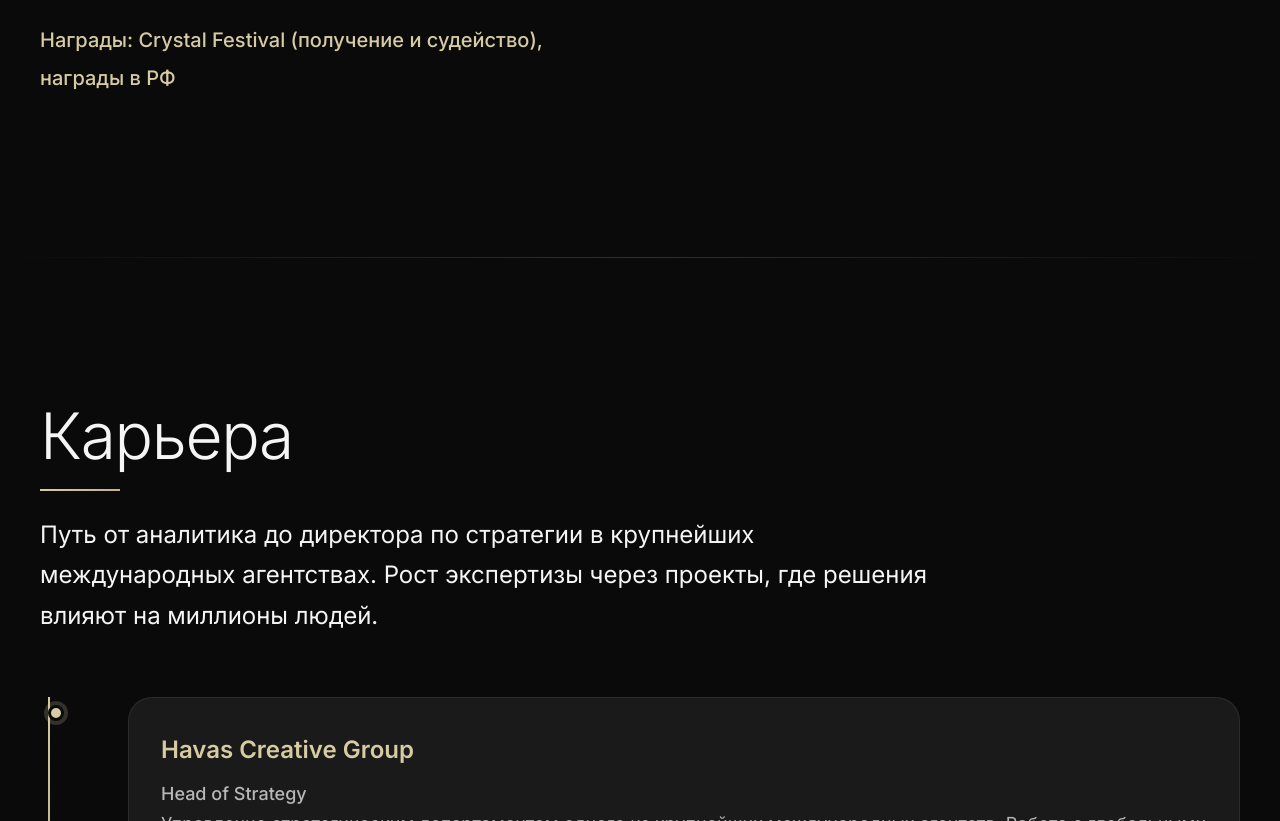
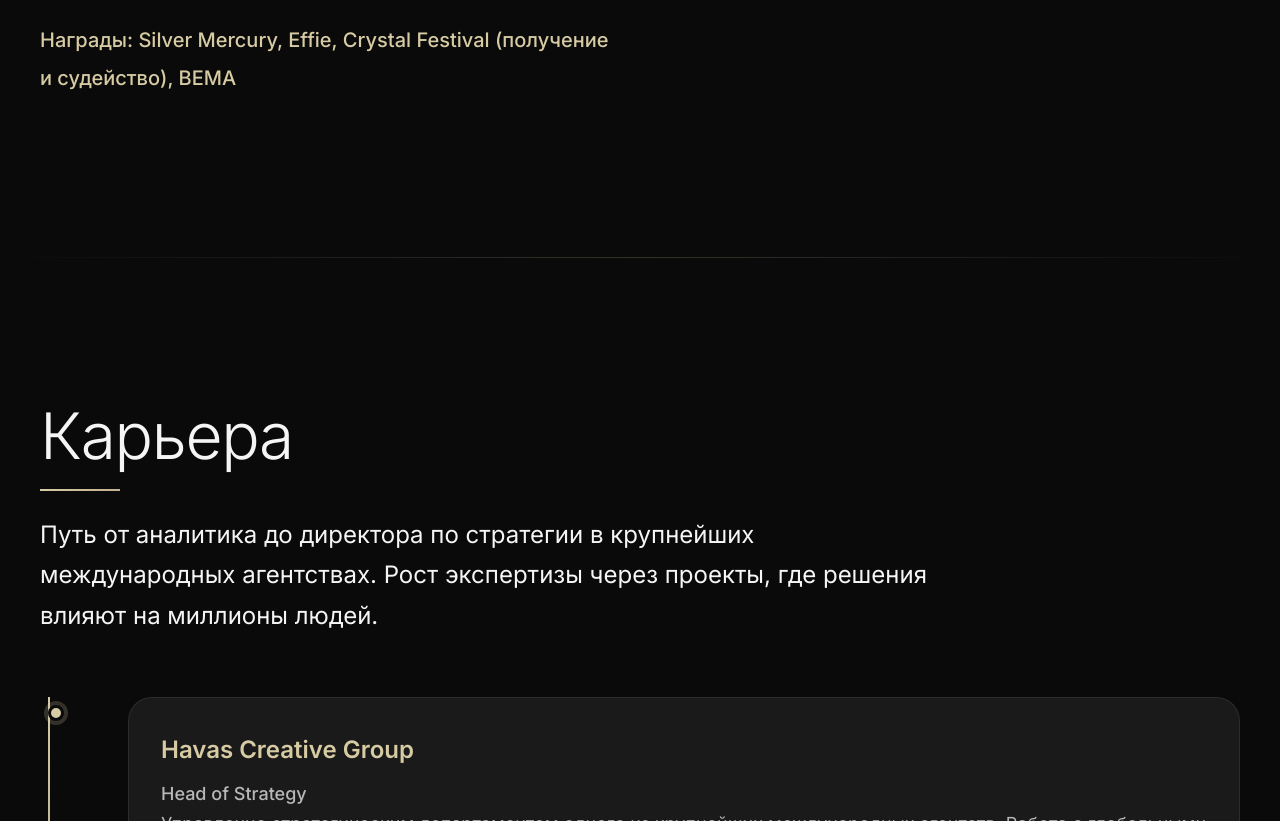
Before and after one commit to vasilievyakov/cv-landing, a plain HTML site: page index.html in a window 1280 px wide. Shown: the part 1730-2551 px from the top of the page. Drawn offline with Linux system fonts and the light colour scheme.

Commit message:
Add all awards: Silver Mercury, Effie, Crystal Festival, BEMA

```diff
--- a/index.html
+++ b/index.html
@@ -797,7 +797,7 @@
                 <div>
                     <p class="section-intro"><strong>Яков Васильев</strong>. Стратег, исследователь и консультант по AI. Пятнадцать лет на стыке стратегии, культуры и технологий.</p>
                     <p class="about-text">Путь от аналитика до директора по стратегии в крупнейших международных агентствах. Управлял стратегическим департаментом в <strong>Havas Creative Group</strong>. Работал в <strong>Leo Burnett</strong> и <strong>Louder</strong> над проектами, где решения влияют на миллионы людей. Получал и судил награды в России и Crystal Festival. Помогаю брендам выстраивать смысловую структуру бизнеса. Решения рождаются из понимания, а не из шума.</p>
-                    <p class="about-text" style="margin-top: 24px; color: var(--accent); font-weight: 500;">Награды: Crystal Festival (получение и судейство), награды в РФ</p>
+                    <p class="about-text" style="margin-top: 24px; color: var(--accent); font-weight: 500;">Награды: Silver Mercury, Effie, Crystal Festival (получение и судейство), BEMA</p>
                 </div>
                 <div>
                     <p class="about-text">Работал в агентствах <strong>Havas Creative Group, Louder, Leo Burnett</strong>, для брендов:</p>
```
